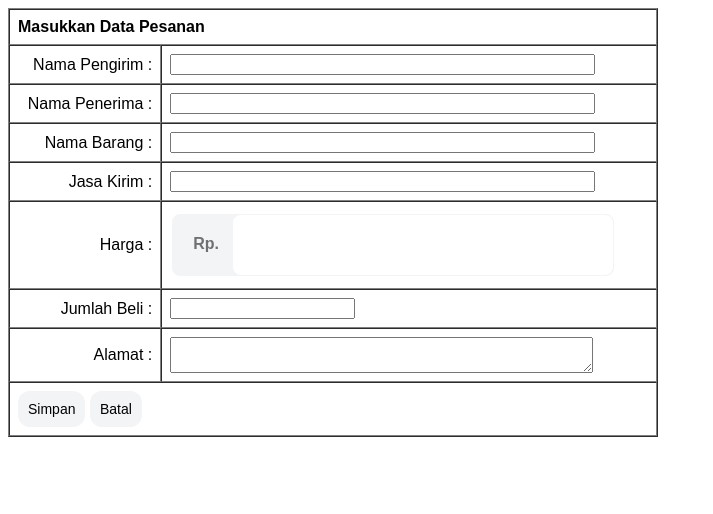
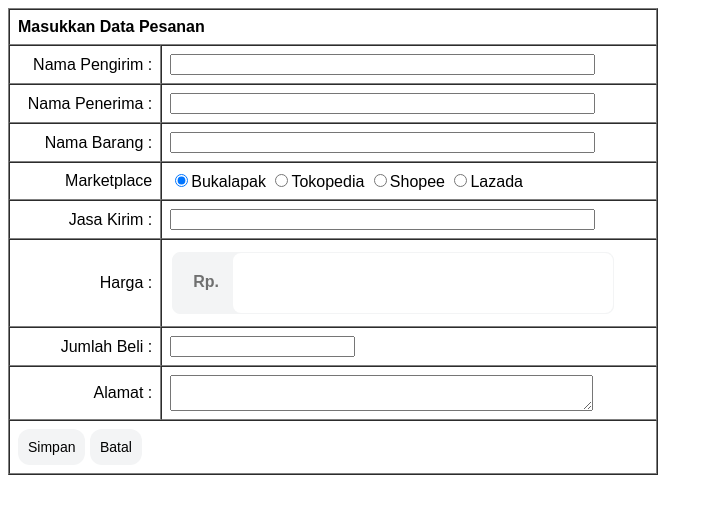
Before and after one commit to kafaa-dev/crud, a PHP site: page /pesanantambahfm.php in a window 1280 px wide. Shown: the top 514 px of the page, without its empty margins (0-713 px from the left). Run offline with PHP 8.4, Linux system fonts and the light colour scheme; data comes from the database, SQL or seed files in the repository; some libraries are stand-ins or nearby versions.

Commit message:
Form tambah pesanan

```diff
--- a/pesanantambahfm.php
+++ b/pesanantambahfm.php
@@ -25,13 +25,6 @@ function inputTerbilang1() {
       $('.mata-uang').mask('0.000.000.000', {reverse: true});
 }
 </script>
-<script>
-function myFunction() {
-  var str = document.getElementById("demo").innerHTML;
-  var res = str.replace("Microsoft", "Iklan");
-  document.getElementById("demo").innerHTML = res;
-}
-</script>
 
 
 
@@ -51,40 +44,50 @@ function myFunction() {
     </tr>
 
     <tr>
-    <td align="right">Nama Pengirim :</td>
-    <td class="ji">
-    <input name="nm_pengirim" type="text" size="50" maxlength="50" required="required">
+    <td align="right"><label for="nm_pengirim">Nama Pengirim :</label></td>
+    <td>
+    <input name="nm_pengirim" id="nm_pengirim" type="text" size="50" maxlength="50" required="required">
         </td>
     </tr>
 
     <tr>
-    <td align="right">Nama Penerima :</td>
-    <td class="ji"><input name="nm_penerima" type="text" size="50" maxlength="50" required="required"></td>
+    <td align="right"><label for="nm_penerima">Nama Penerima :</label></td>
+    <td><input name="nm_penerima" id="nm_penerima" type="text" size="50" maxlength="50" required="required"></td>
     </tr>
 
     <tr>
-    <td align="right">Nama Barang :</td>
-    <td class="ji"><input name="nm_barang" type="text" size="50" maxlength="100" required="required"></td>
+    <td align="right"><label for="nm_barang">Nama Barang :</label></td>
+    <td><input name="nm_barang" id="nm_barang" type="text" size="50" maxlength="100" required="required"></td>
     </tr>
 
     <tr>
-    <td align="right">Jasa Kirim :</td>
-    <td class="ji"><input name="jasa_kirim" type="text" size="50" maxlength="100" required="required"></td>
+    <td align="right"><label for="marketplace">Marketplace</label></td>
+    <td>
+    <input type="radio" id="Bukalapak" value="Bukalapak" name="marketplace" checked><label for="Bukalapak">Bukalapak</label>
+    <input type="radio" id="Tokopedia" value="Tokopedia" name="marketplace"><label for="Tokopedia">Tokopedia</label>
+    <input type="radio" id="Shopee" value="Shopee" name="marketplace"><label for="Shopee">Shopee</label>
+    <input type="radio" id="Lazada" value="Lazada" name="marketplace"><label for="Lazada">Lazada</label>
+    </td>
     </tr>
 
     <tr>
-    <td align="right">Harga :</td>
-    <td><div class="as"><div><div><b style="color: rgba(0,0,0,.54);">Rp.</b></div><input id="harga" class="bg" name="harga" onkeyup="myFunction();" type="number" size="46" maxlength="40" required="required"></div></div></td>
+    <td align="right"><label for="jasa_kirim">Jasa Kirim :</label></td>
+    <td><input name="jasa_kirim" id="jasa_kirim" type="text" size="50" maxlength="100" required="required"></td>
     </tr>
 
     <tr>
-    <td align="right">Jumlah Beli :</td>
-    <td class="ji"><input name="jumlah_beli" type="number" size="46" maxlength="40" required="required"></td>
+    <td align="right"><label for="harga">Harga :</label></td>
+    <td><div class="as"><div><div><b style="color: rgba(0,0,0,.54);">Rp.</b></div><input id="harga" class="bg" name="harga" type="text" size="46" maxlength="40" required="required"></div></div></td>
     </tr>
 
     <tr>
-    <td align="right">Alamat :</td>
-    <td class="ji"><textarea name="alamat" cols="50" rows="2" required="required"></textarea></td>
+    <td align="right"><label for="jumlah_beli">Jumlah Beli :</label></td>
+    <td><input name="jumlah_beli" id="jumlah_beli" type="number" size="46" maxlength="40" required="required"></td>
+    </tr>
+
+    <tr>
+    <td align="right"><label for="alamat">Alamat :</label></td>
+    <td><textarea style="outline: none;" class="alamat" name="alamat" id="alamat" cols="50" rows="2" required="required"></textarea></td>
     </tr>
 
     <tr>
```
